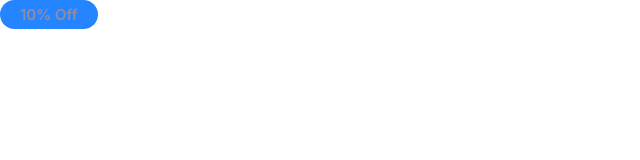
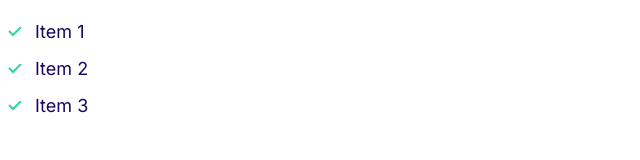
Before and after one commit to Seleem-Mortada/My-first-project, a plain HTML site: page index.html in a window 1280 px wide. Shown: the whole page, without its empty margins (0-640 px from the left). Drawn offline with Linux system fonts and the light colour scheme.

Commit message:
Defining list classes.

```diff
--- a/css/style.css
+++ b/css/style.css
@@ -121,3 +121,36 @@ a {
     font-size: 1.2rem;
   }
 }
+
+/* Lists */
+
+.list {
+  list-style: none;
+  padding-left: 0;
+  color: var(--heading-color);
+}
+
+.inline--list {
+  display: inline-block;
+}
+
+.inline--list .list__item {
+  display: inline-block;
+  margin-right: 2rem;
+}
+
+.tick--list {
+  list-style-image: url(../icons/tick.svg);
+  padding-left: 3rem;
+}
+
+.tick--list .list__item {
+  padding-left: 0.5rem;
+  margin-bottom: 1rem;
+}
+
+@media only screen and (min-width: 1024px) {
+  .tick--list .list__item {
+    padding-left: 40;
+  }
+}
--- a/index.html
+++ b/index.html
@@ -14,6 +14,10 @@
     />
   </head>
   <body>
-    <span class="badge primary--badge">10% Off</span>
+    <ul class="list tick--list">
+      <li class="list__item">Item 1</li>
+      <li class="list__item">Item 2</li>
+      <li class="list__item">Item 3</li>
+    </ul>
   </body>
 </html>
```
Also changed, not shown: components/lists.html (added, +5 -0 lines).
